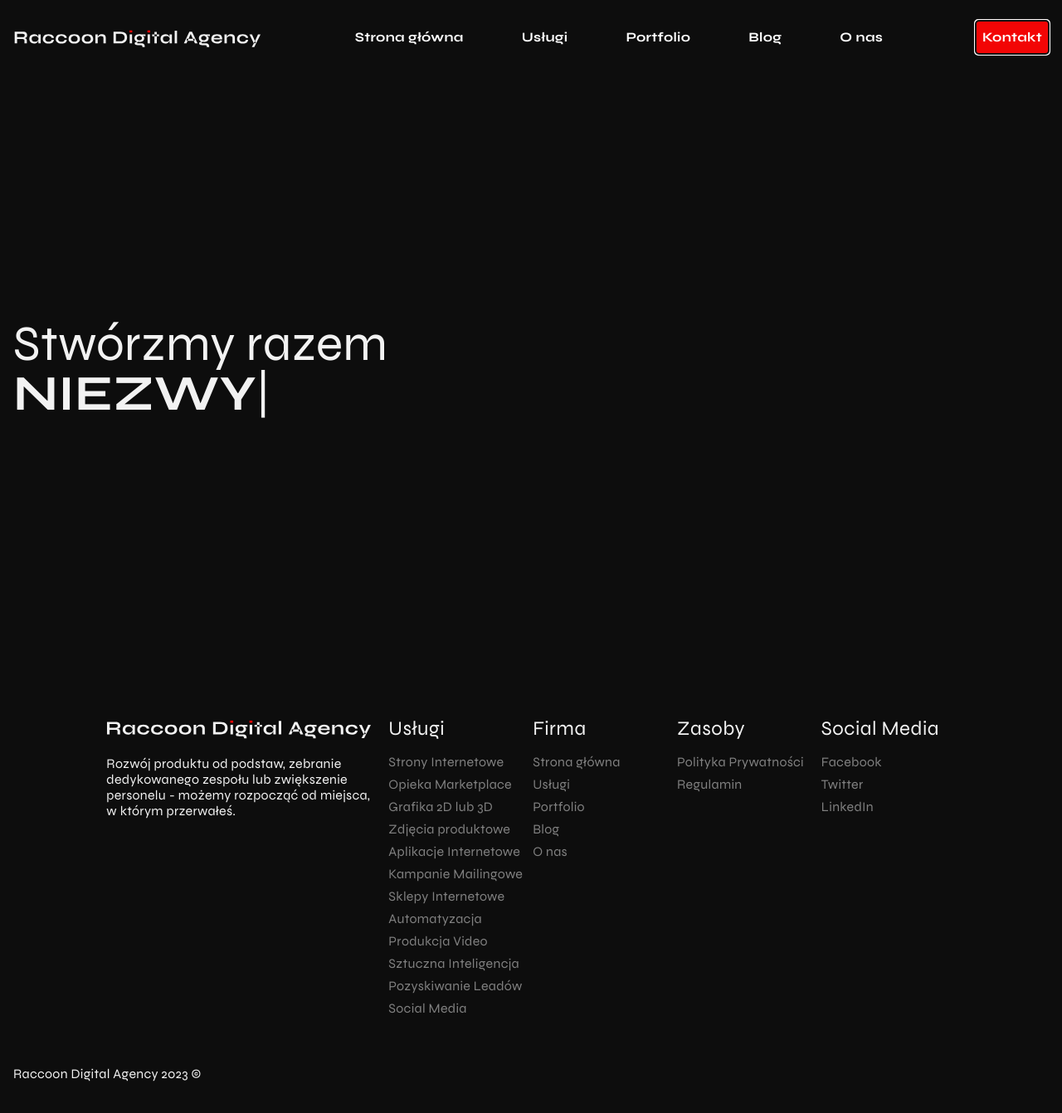
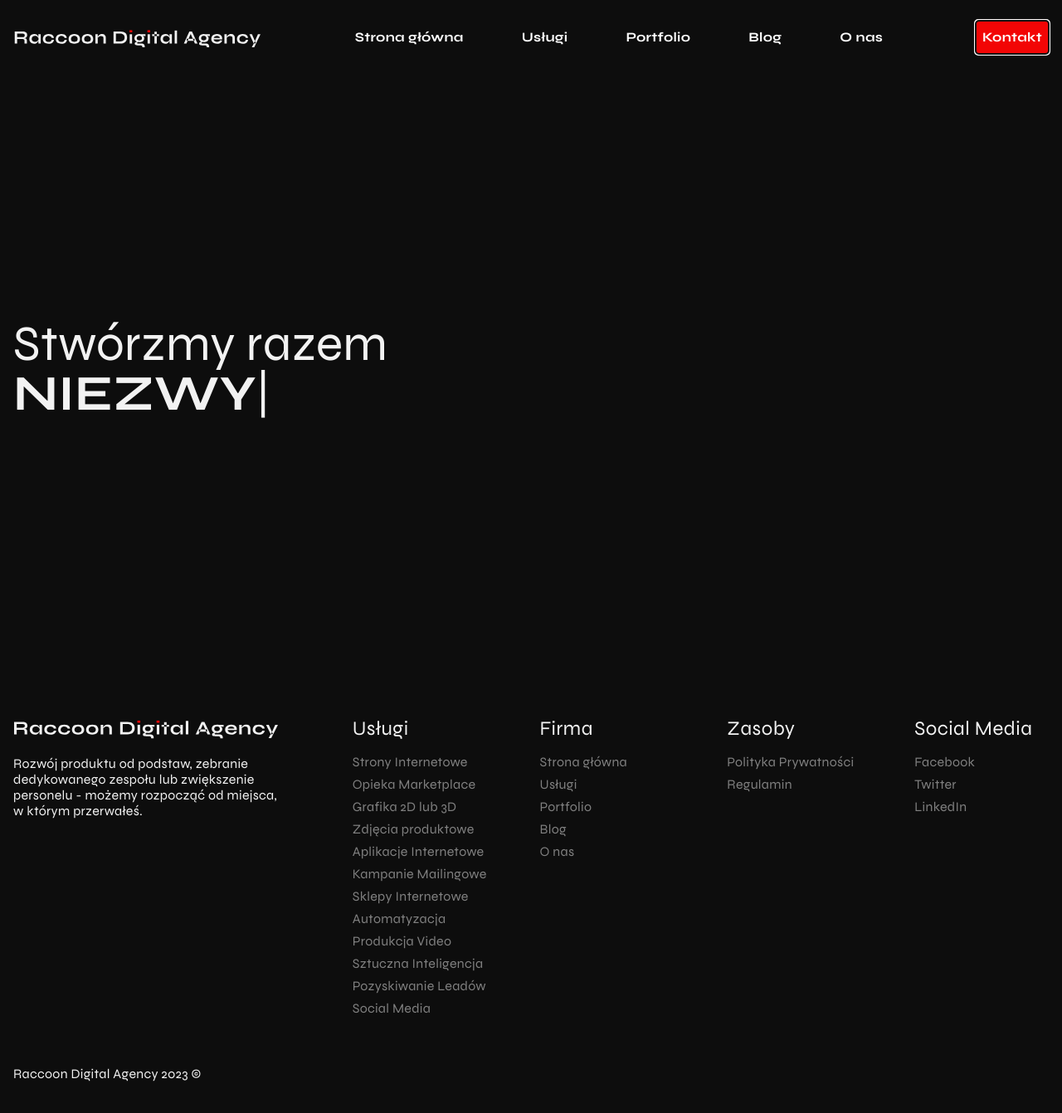
Before and after one commit to RemigiuszMielcarz/raccoon-company, a React (Create React App) app: page / in a window 1280 px wide. Shown: the top 1342 px of the page at 83% size. Built offline with nearby package versions, Linux system fonts and the light colour scheme.

Commit message:
Code refactor

```diff
--- a/src/components/layout/Footer.tsx
+++ b/src/components/layout/Footer.tsx
@@ -29,7 +29,7 @@ const FooterSection: React.FC<FooterSectionProps> = ({ title, items }) => {
 const Footer: React.FC = () => {
   return (
     <footer className="container flex flex-col text-whitesmoke font-syne py-16">
-      <div className="flex flex-col lg:flex-row lg:mb-[60px] lg:gap-[20px] lg:justify-center">
+      <div className="flex flex-col lg:flex-row lg:mb-[60px] lg:gap-[20px] lg:justify-between">
         <div className="flex flex-col lg:max-w-xs gap-[16px] mb-[50px] lg:mb-0">
           <img src="/icons/logo6.svg" alt="RaccoonLogo" />
           <p>
@@ -38,7 +38,7 @@ const Footer: React.FC = () => {
             przerwałeś.
           </p>
         </div>
-        <div className="grid grid-cols-2 lg:grid-cols-4 gap-[12px] gap-y-[48px] mb-[60px] lg:mb-0 w-max">
+        <div className="grid grid-cols-2 lg:grid-cols-4 gap-[12px] xl:gap-16 gap-y-[48px] mb-[60px] lg:mb-0 w-max">
           <FooterSection title="Usługi" items={services} />
           <FooterSection title="Firma" items={navRoutes} />
           <FooterSection title="Zasoby" items={resources} />
--- a/src/components/layout/Nav.tsx
+++ b/src/components/layout/Nav.tsx
@@ -34,11 +34,13 @@ const Nav = () => {
 
   return (
     <nav className="container bg-secondary h-[60px] lg:h-[90px] flex justify-between font-syne">
-      <img
-        src="/icons/logo5.svg"
-        alt="Logo"
-        className="max-w-[200px] lg:max-w-[300px]"
-      />
+      <Link to="/home" className="flex items-center">
+        <img
+          src="/icons/logo5.svg"
+          alt="Logo"
+          className="min-w-[200px] sm:w-[300px] 2xl:w-[400px]"
+        />
+      </Link>
       <div className="hidden xl:flex gap-[30px] items-center">
         {navRoutes.map((route, index) =>
           route.subRoutes ? (
```
